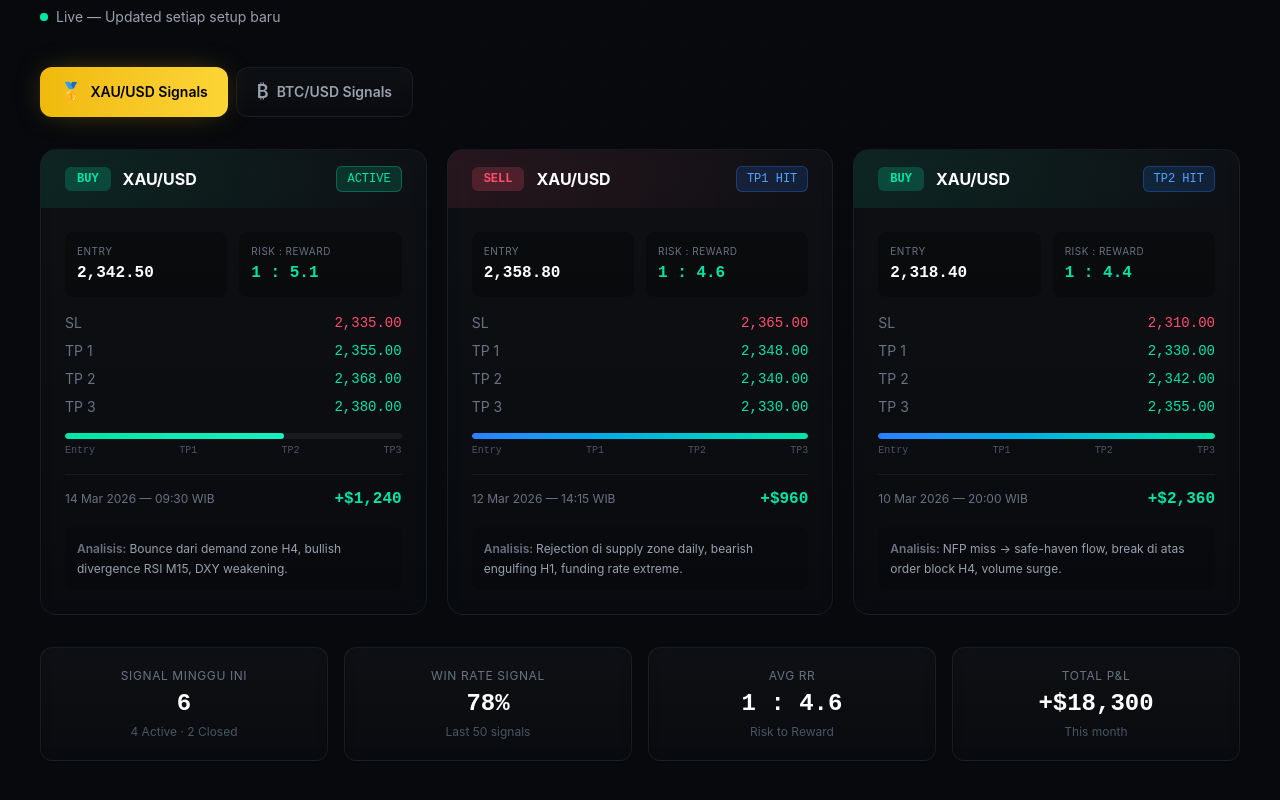
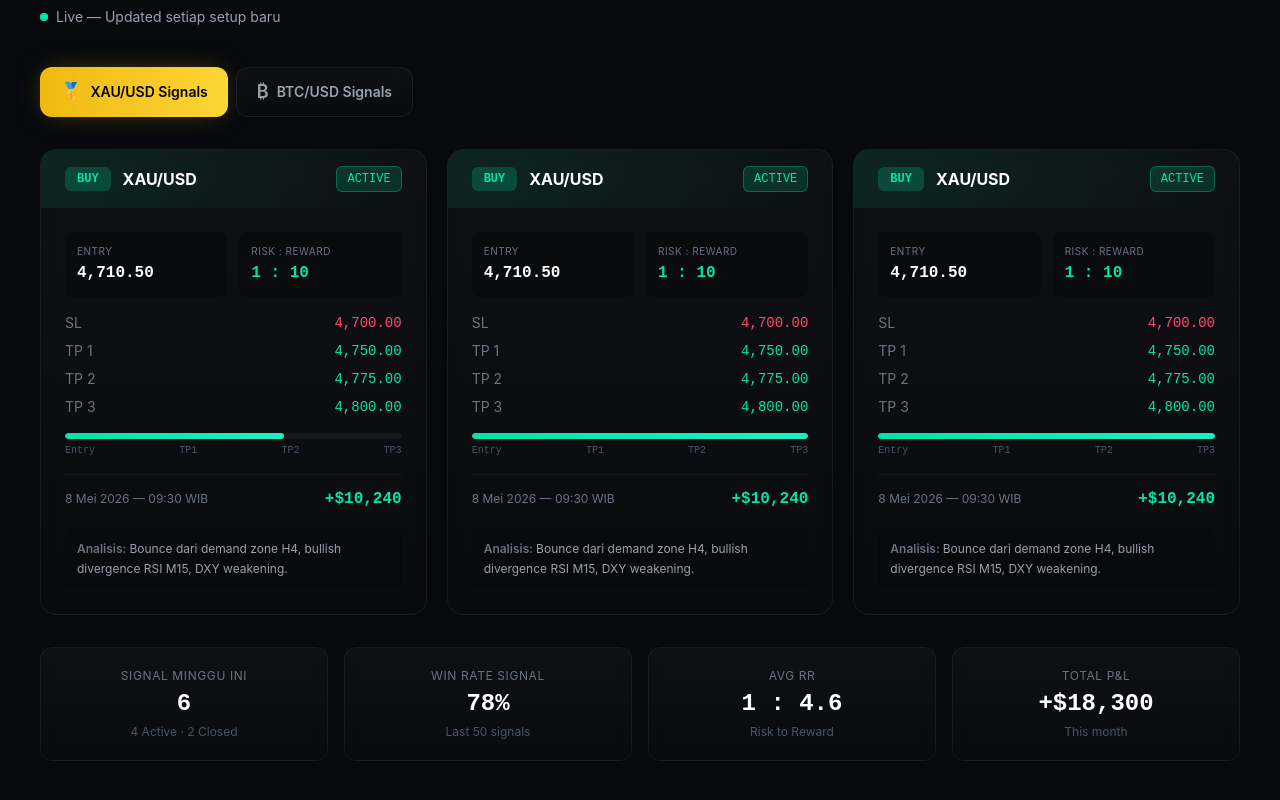
Before and after one commit to wahyudinasty/websatu, a React (Vite) app: page / in a window 1280 px wide. Shown: the part 1893-2693 px from the top of the page. Built offline with nearby package versions, Linux system fonts and the light colour scheme.

Commit message:
Update Signals.tsx

```diff
--- a/src/components/Signals.tsx
+++ b/src/components/Signals.tsx
@@ -5,48 +5,48 @@ const xauSignals = [
     id: 1,
     type: "BUY",
     pair: "XAU/USD",
-    entry: "2,342.50",
-    sl: "2,335.00",
-    tp1: "2,355.00",
-    tp2: "2,368.00",
-    tp3: "2,380.00",
-    rr: "1 : 5.1",
+    entry: "4,710.50",
+    sl: "4,700.00",
+    tp1: "4,750.00",
+    tp2: "4,775.00",
+    tp3: "4,800.00",
+    rr: "1 : 10",
     status: "ACTIVE",
-    time: "14 Mar 2026 — 09:30 WIB",
+    time: "8 Mei 2026 — 09:30 WIB",
     reason: "Bounce dari demand zone H4, bullish divergence RSI M15, DXY weakening.",
-    pnl: "+$1,240",
+    pnl: "+$10,240",
     progress: 65,
   },
   {
     id: 2,
-    type: "SELL",
+    type: "BUY",
     pair: "XAU/USD",
-    entry: "2,358.80",
-    sl: "2,365.00",
-    tp1: "2,348.00",
-    tp2: "2,340.00",
-    tp3: "2,330.00",
-    rr: "1 : 4.6",
-    status: "TP1 HIT",
-    time: "12 Mar 2026 — 14:15 WIB",
-    reason: "Rejection di supply zone daily, bearish engulfing H1, funding rate extreme.",
-    pnl: "+$960",
+    entry: "4,710.50",
+    sl: "4,700.00",
+    tp1: "4,750.00",
+    tp2: "4,775.00",
+    tp3: "4,800.00",
+    rr: "1 : 10",
+    status: "ACTIVE",
+    time: "8 Mei 2026 — 09:30 WIB",
+    reason: "Bounce dari demand zone H4, bullish divergence RSI M15, DXY weakening.",
+    pnl: "+$10,240",
     progress: 100,
   },
   {
     id: 3,
     type: "BUY",
     pair: "XAU/USD",
-    entry: "2,318.40",
-    sl: "2,310.00",
-    tp1: "2,330.00",
-    tp2: "2,342.00",
-    tp3: "2,355.00",
-    rr: "1 : 4.4",
-    status: "TP2 HIT",
-    time: "10 Mar 2026 — 20:00 WIB",
-    reason: "NFP miss → safe-haven flow, break di atas order block H4, volume surge.",
-    pnl: "+$2,360",
+    entry: "4,710.50",
+    sl: "4,700.00",
+    tp1: "4,750.00",
+    tp2: "4,775.00",
+    tp3: "4,800.00",
+    rr: "1 : 10",
+    status: "ACTIVE",
+    time: "8 Mei 2026 — 09:30 WIB",
+    reason: "Bounce dari demand zone H4, bullish divergence RSI M15, DXY weakening.",
+    pnl: "+$10,240",
     progress: 100,
   },
 ];
@@ -54,48 +54,48 @@ const xauSignals = [
 const btcSignals = [
   {
     id: 4,
-    type: "BUY",
+    type: "SELL",
     pair: "BTC/USD",
-    entry: "68,420",
-    sl: "66,800",
-    tp1: "70,500",
-    tp2: "72,800",
-    tp3: "75,000",
-    rr: "1 : 4.1",
+    entry: "81,000",
+    sl: "81,800",
+    tp1: "60,500",
+    tp2: "52,800",
+    tp3: "45,000",
+    rr: "1 : 10",
     status: "ACTIVE",
-    time: "14 Mar 2026 — 08:00 WIB",
+    time: "8 Mei 2026 — 09:30 WIB",
     reason: "Reclaim di atas weekly level $68K, positive funding, whale accumulation on-chain.",
     pnl: "+$2,180",
     progress: 45,
   },
   {
     id: 5,
-    type: "SELL",
+   type: "SELL",
     pair: "BTC/USD",
-    entry: "71,200",
-    sl: "72,500",
-    tp1: "69,000",
-    tp2: "67,500",
-    tp3: "65,000",
-    rr: "1 : 4.8",
-    status: "TP2 HIT",
-    time: "11 Mar 2026 — 22:30 WIB",
+    entry: "81,000",
+    sl: "81,800",
+    tp1: "60,500",
+    tp2: "52,800",
+    tp3: "45,000",
+    rr: "1 : 10",
+    status: "ACTIVE",
+    time: "8 Mei 2026 — 09:30 WIB",
     reason: "Double top daily, exchange inflow spike +12K BTC, RSI overbought H4.",
     pnl: "+$3,700",
     progress: 100,
   },
   {
     id: 6,
-    type: "BUY",
+   type: "SELL",
     pair: "BTC/USD",
-    entry: "62,140",
-    sl: "60,500",
-    tp1: "65,000",
-    tp2: "67,800",
-    tp3: "70,000",
-    rr: "1 : 4.8",
-    status: "TP3 HIT",
-    time: "08 Mar 2026 — 16:00 WIB",
+    entry: "81,000",
+    sl: "81,800",
+    tp1: "60,500",
+    tp2: "52,800",
+    tp3: "45,000",
+    rr: "1 : 10",
+    status: "ACTIVE",
+    time: "8 Mei 2026 — 09:30 WIB",
     reason: "Bullish order block H4, ETF inflow $420M, CME gap fill target.",
     pnl: "+$7,860",
     progress: 100,
```
